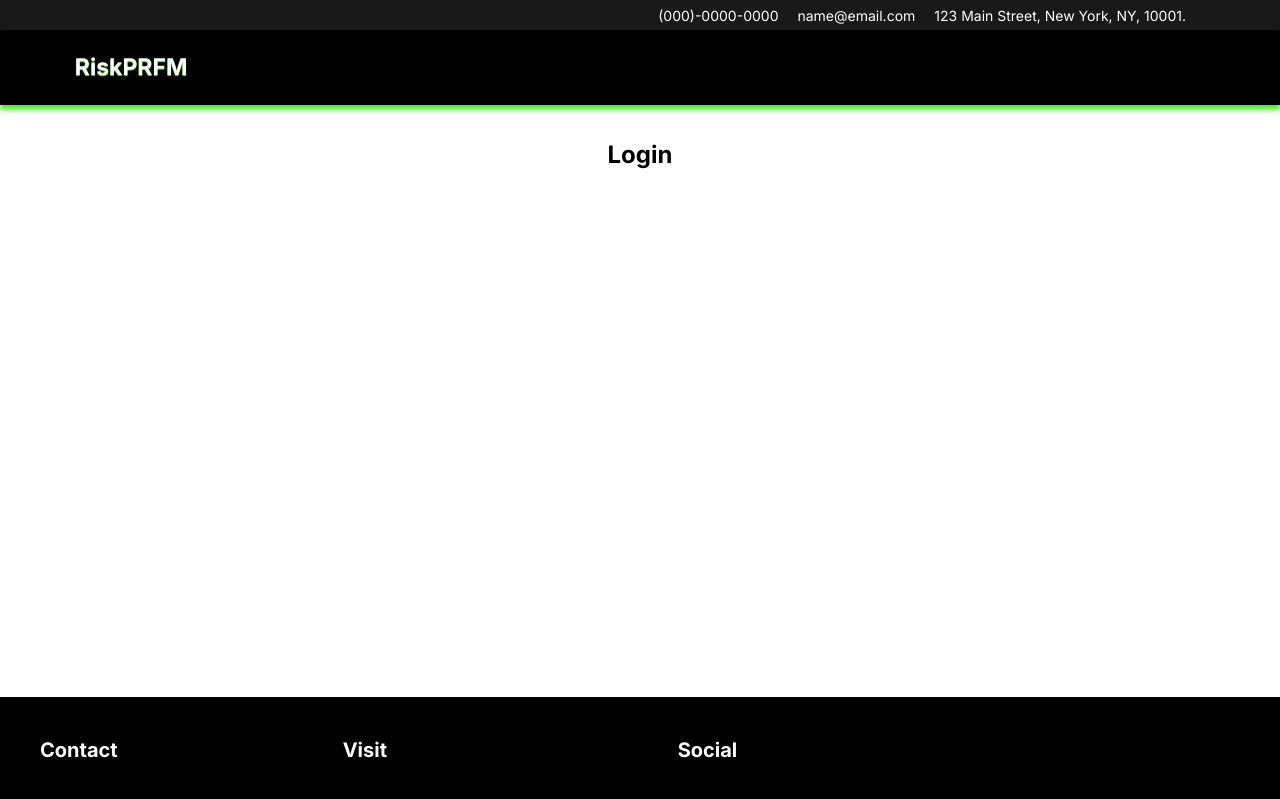
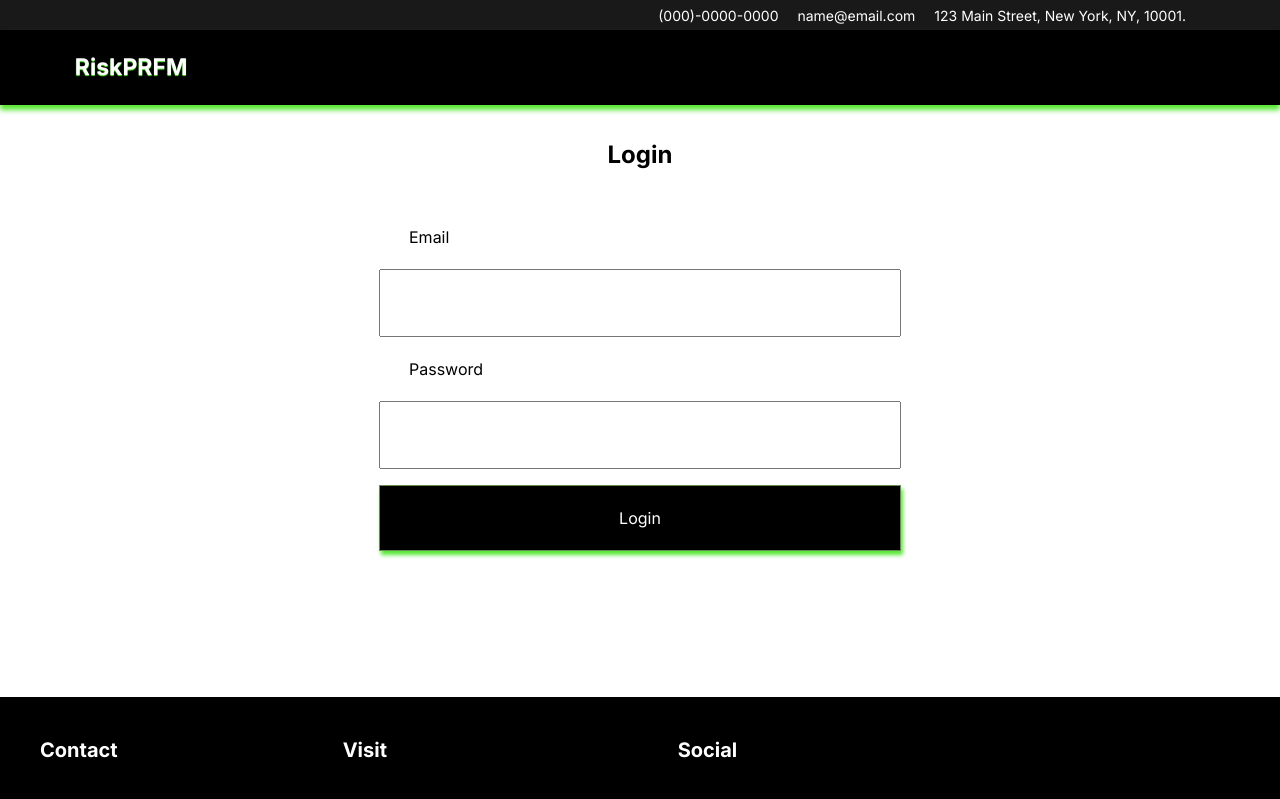
Before and after one commit to davidwole/riskprfmtest, a React (Create React App) app in the folder frontend/: page /login in a window 1280 px wide. Shown: the top 799 px of the page. Built offline with nearby package versions, Linux system fonts and the light colour scheme.

Commit message:
Update Login.jsx

```diff
--- a/frontend/src/pages/Login.jsx
+++ b/frontend/src/pages/Login.jsx
@@ -29,11 +29,11 @@ export default function Login() {
                         <div className='error_indicator'>
                             <p>{ error }</p>
                         </div>}
-                        <label className='email_label hide_for_mobile'>Email</label>
-                        <input className='hide_for_mobile' type='text' value={email} onChange={(e) => setEmail(e.target.value)}/>
-                        <label className='password_label hide_for_mobile'>Password</label>
-                        <input className='hide_for_mobile' type='password' value={password} onChange={(e) => setPassword(e.target.value)}/>
-                        <button className='submit_button hide_for_mobile' disabled={loading}>Login</button>
+                        <label className='email_label'>Email</label>
+                        <input className='' type='text' value={email} onChange={(e) => setEmail(e.target.value)}/>
+                        <label className='password_label'>Password</label>
+                        <input className='' type='password' value={password} onChange={(e) => setPassword(e.target.value)}/>
+                        <button className='submit_button' disabled={loading}>{loading ? 'Loading...' : 'Login'}</button>
                         {/*  <div className='login_mobile_form'>
                             <input type='text' placeholder="Email" value={email} onChange={(e) => setEmail(e.target.value)}/>
                             <input type='password' placeholder="Password" value={password} onChange={(e) => setPassword(e.target.value)}/>
```
